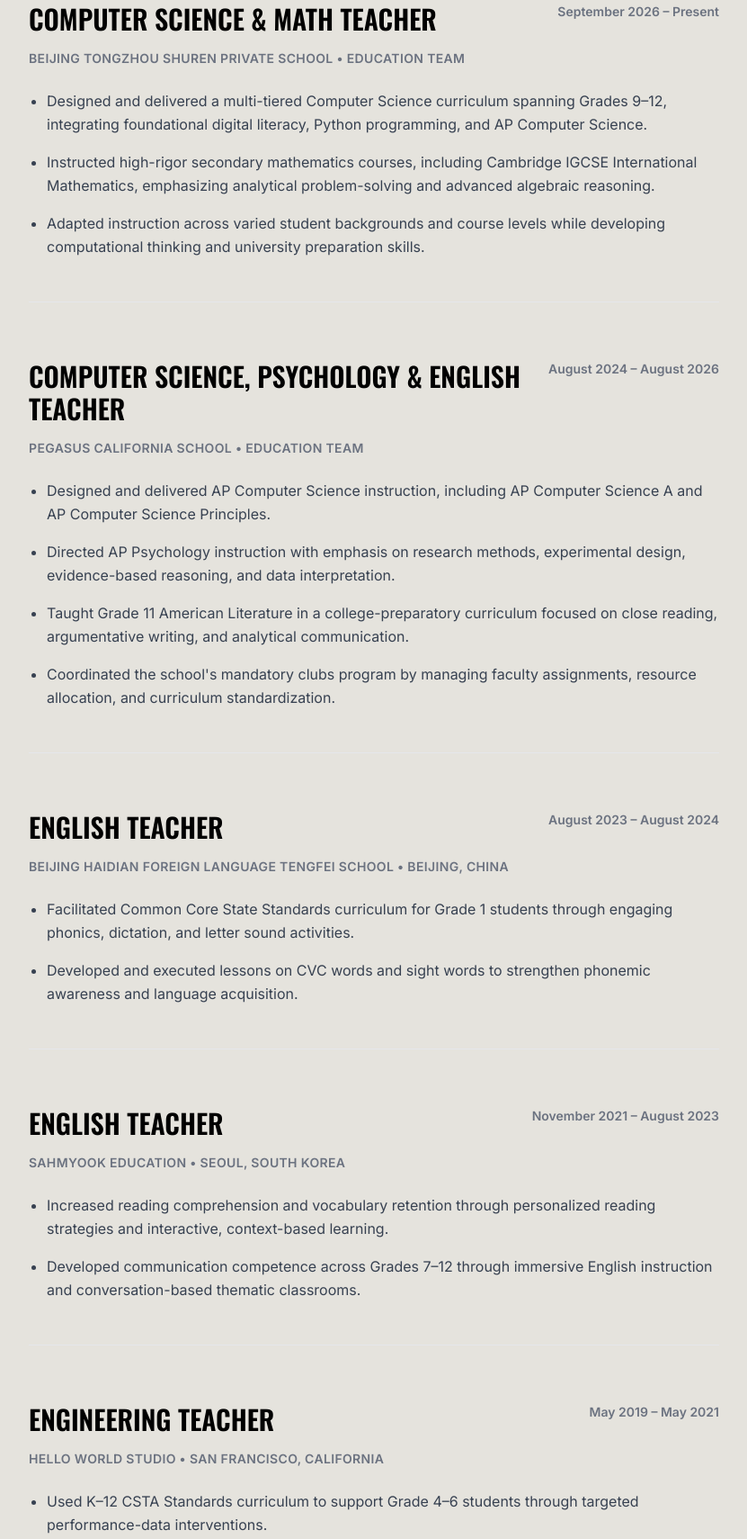
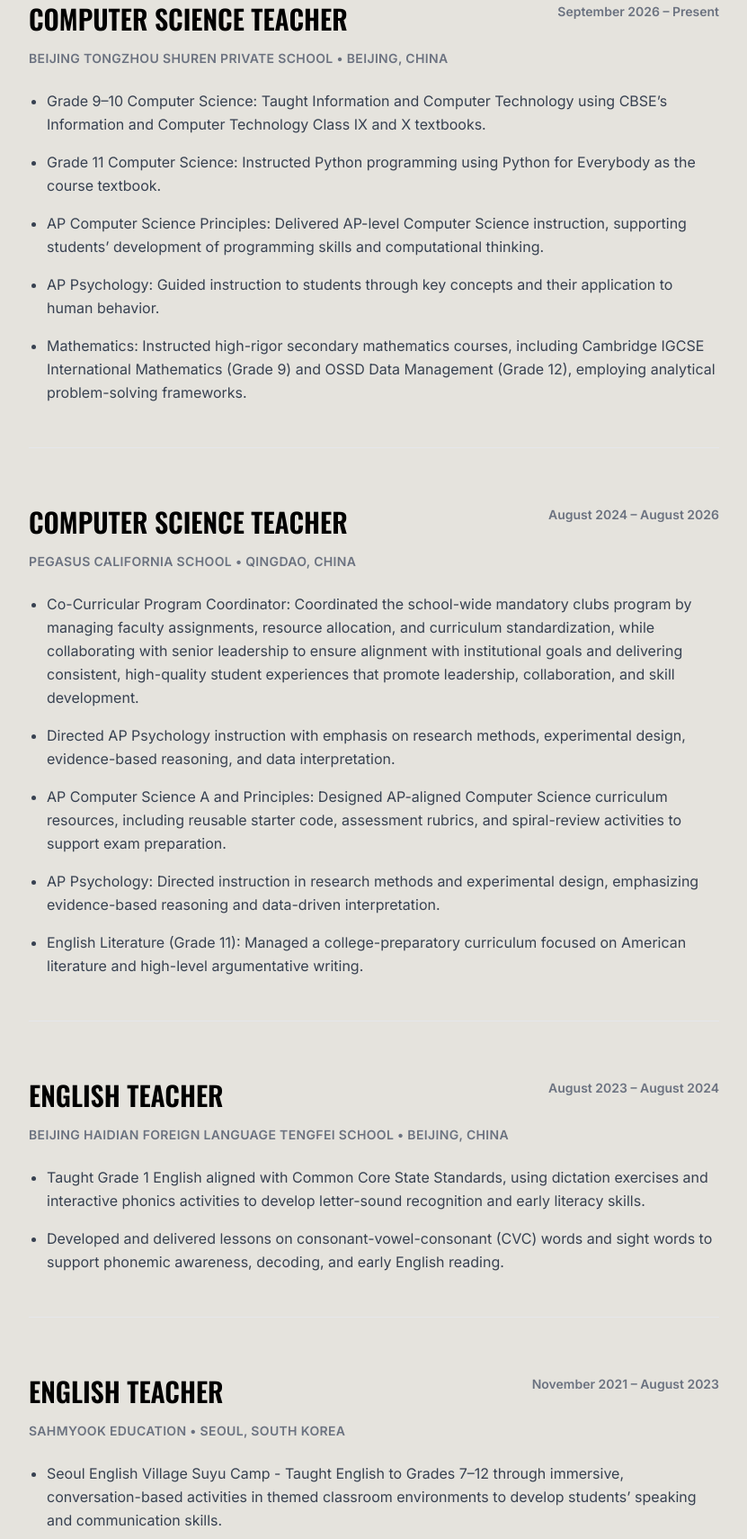
Before and after one commit to KenAustria/Web_Portfolio, a plain HTML site: page resume.html in a window 1280 px wide. Shown: the part 831-2541 px from the top of the page at 90% size, without its empty margins (432-1263 px from the left). Drawn offline with nearby package versions, Linux system fonts and the light colour scheme.

Commit message:
updated resume and added cs debugging demo

```diff
--- a/resume.html
+++ b/resume.html
@@ -217,7 +217,7 @@
                   <h3
                     class="font-display text-2xl md:text-3xl font-semibold uppercase leading-tight"
                   >
-                    Computer Science &amp; Math Teacher
+                    Computer Science Teacher
                   </h3>
 
                   <span
@@ -230,30 +230,39 @@
                 <p
                   class="text-sm font-semibold uppercase tracking-wide text-gray-500 mb-6"
                 >
-                  Beijing Tongzhou Shuren Private School • Education Team
+                  Beijing Tongzhou Shuren Private School • Beijing, China
                 </p>
 
                 <ul
                   class="space-y-4 text-base leading-relaxed text-gray-700 list-disc pl-5"
                 >
                   <li>
-                    Designed and delivered a multi-tiered Computer Science
-                    curriculum spanning Grades 9–12, integrating foundational
-                    digital literacy, Python programming, and AP Computer
-                    Science.
+                    Grade 9–10 Computer Science: Taught Information and Computer
+                    Technology using CBSE’s Information and Computer Technology
+                    Class IX and X textbooks.
                   </li>
 
                   <li>
-                    Instructed high-rigor secondary mathematics courses,
-                    including Cambridge IGCSE International Mathematics,
-                    emphasizing analytical problem-solving and advanced
-                    algebraic reasoning.
+                    Grade 11 Computer Science: Instructed Python programming
+                    using Python for Everybody as the course textbook.
                   </li>
 
                   <li>
-                    Adapted instruction across varied student backgrounds and
-                    course levels while developing computational thinking and
-                    university preparation skills.
+                    AP Computer Science Principles: Delivered AP-level Computer
+                    Science instruction, supporting students’ development of
+                    programming skills and computational thinking.
+                  </li>
+
+                  <li>
+                    AP Psychology: Guided instruction to students through key
+                    concepts and their application to human behavior.
+                  </li>
+
+                  <li>
+                    Mathematics: Instructed high-rigor secondary mathematics
+                    courses, including Cambridge IGCSE International Mathematics
+                    (Grade 9) and OSSD Data Management (Grade 12), employing
+                    analytical problem-solving frameworks.
                   </li>
                 </ul>
               </article>
@@ -266,7 +275,7 @@
                   <h3
                     class="font-display text-2xl md:text-3xl font-semibold uppercase leading-tight"
                   >
-                    Computer Science, Psychology &amp; English Teacher
+                    Computer Science Teacher
                   </h3>
 
                   <span
@@ -279,16 +288,20 @@
                 <p
                   class="text-sm font-semibold uppercase tracking-wide text-gray-500 mb-6"
                 >
-                  Pegasus California School • Education Team
+                  Pegasus California School • Qingdao, China
                 </p>
 
                 <ul
                   class="space-y-4 text-base leading-relaxed text-gray-700 list-disc pl-5"
                 >
                   <li>
-                    Designed and delivered AP Computer Science instruction,
-                    including AP Computer Science A and AP Computer Science
-                    Principles.
+                    Co-Curricular Program Coordinator: Coordinated the
+                    school-wide mandatory clubs program by managing faculty
+                    assignments, resource allocation, and curriculum
+                    standardization, while collaborating with senior leadership
+                    to ensure alignment with institutional goals and delivering
+                    consistent, high-quality student experiences that promote
+                    leadership, collaboration, and skill development.
                   </li>
 
                   <li>
@@ -298,15 +311,22 @@
                   </li>
 
                   <li>
-                    Taught Grade 11 American Literature in a college-preparatory
-                    curriculum focused on close reading, argumentative writing,
-                    and analytical communication.
+                    AP Computer Science A and Principles: Designed AP-aligned
+                    Computer Science curriculum resources, including reusable
+                    starter code, assessment rubrics, and spiral-review
+                    activities to support exam preparation.
                   </li>
 
                   <li>
-                    Coordinated the school's mandatory clubs program by managing
-                    faculty assignments, resource allocation, and curriculum
-                    standardization.
+                    AP Psychology: Directed instruction in research methods and
+                    experimental design, emphasizing evidence-based reasoning
+                    and data-driven interpretation.
+                  </li>
+
+                  <li>
+                    English Literature (Grade 11): Managed a college-preparatory
+                    curriculum focused on American literature and high-level
+                    argumentative writing.
                   </li>
                 </ul>
               </article>
@@ -340,14 +360,16 @@
                   class="space-y-4 text-base leading-relaxed text-gray-700 list-disc pl-5"
                 >
                   <li>
-                    Facilitated Common Core State Standards curriculum for Grade
-                    1 students through engaging phonics, dictation, and letter
-                    sound activities.
+                    Taught Grade 1 English aligned with Common Core State
+                    Standards, using dictation exercises and interactive phonics
+                    activities to develop letter-sound recognition and early
+                    literacy skills.
                   </li>
 
                   <li>
-                    Developed and executed lessons on CVC words and sight words
-                    to strengthen phonemic awareness and language acquisition.
+                    Developed and delivered lessons on consonant-vowel-consonant
+                    (CVC) words and sight words to support phonemic awareness,
+                    decoding, and early English reading.
                   </li>
                 </ul>
               </article>
@@ -380,15 +402,17 @@
                   class="space-y-4 text-base leading-relaxed text-gray-700 list-disc pl-5"
                 >
                   <li>
-                    Increased reading comprehension and vocabulary retention
-                    through personalized reading strategies and interactive,
-                    context-based learning.
+                    Seoul English Village Suyu Camp - Taught English to Grades
+                    7–12 through immersive, conversation-based activities in
+                    themed classroom environments to develop students’ speaking
+                    and communication skills.
                   </li>
 
                   <li>
-                    Developed communication competence across Grades 7–12
-                    through immersive English instruction and conversation-based
-                    thematic classrooms.
+                    Seoul Sahmyook Elementary School - Supported elementary
+                    students’ reading comprehension and vocabulary development
+                    through differentiated reading strategies and interactive,
+                    context-based learning activities.
                   </li>
                 </ul>
               </article>
@@ -421,14 +445,16 @@
                   class="space-y-4 text-base leading-relaxed text-gray-700 list-disc pl-5"
                 >
                   <li>
-                    Used K–12 CSTA Standards curriculum to support Grade 4–6
-                    students through targeted performance-data interventions.
+                    Applied CSTA K–12 Computer Science Standards to Grades 4–6
+                    instruction, using assessment data to identify learning gaps
+                    and guide targeted instructional interventions.
                   </li>
 
                   <li>
-                    Increased student engagement and retention through
-                    personalized mentorship, daily code reviews, and assessment
-                    analysis.
+                    Mentored students through regular code reviews and
+                    assessment analysis, providing individualized feedback to
+                    address programming difficulties and guide skill
+                    development.
                   </li>
                 </ul>
               </article>
@@ -490,18 +516,18 @@
                   class="space-y-4 text-base leading-relaxed text-gray-700 list-disc pl-5"
                 >
                   <li>
-                    Reduced codebase size by 25% through reusable component
-                    development and improved front-end architecture.
+                    Streamlined legacy websites by reducing codebase by 25%
+                    through the implementation of reusable components.
                   </li>
 
                   <li>
-                    Increased project completion rates by 10% through structured
-                    progress updates and communication.
+                    Optimized project completion rates by 10% through consistent
+                    progress updates and efficient communication.
                   </li>
 
                   <li>
-                    Translated design mockups into responsive websites with an
-                    average turnaround of two weeks per project.
+                    Transformed mockups into responsive websites with an average
+                    turnaround time of just 2 weeks per project.
                   </li>
                 </ul>
               </article>
```
Also changed, not shown: media.html (+20 -18 lines), 7 other files.
